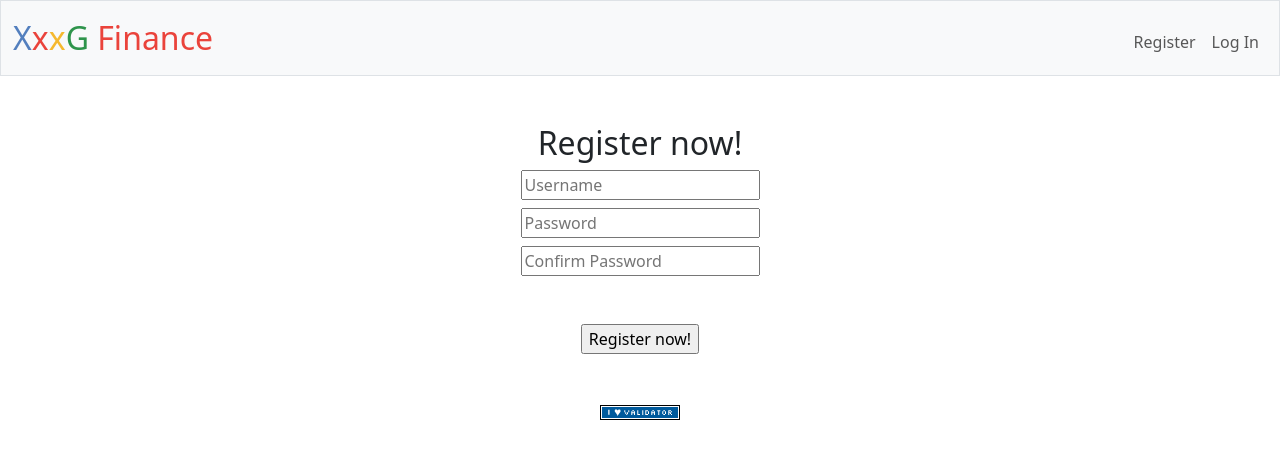
After one commit to Gaozhancheng/finance, a Flask app: template templates/register.html in a window 1280 px wide. The commit adds this page. Shown: the top 459 px of the page. Run offline with Flask 3, Linux system fonts and the light colour scheme; the template is opened without the code that fills it, so the values that code supplies are empty; some libraries are stand-ins or nearby versions.

Commit message:
更新注册功能

```diff
--- a/app.py
+++ b/app.py
@@ -112,7 +112,34 @@ def quote():
 @app.route("/register", methods=["GET", "POST"])
 def register():
     """Register user"""
-    return apology("TODO")
+    if request.method == "POST":
+        username = request.form.get("username")
+        password = request.form.get("password")
+        confirmation = request.form.get("confirmation")
+        if not username:
+            return apology("No username")
+        if not password:
+            return apology("No password")
+        if password != confirmation:
+            return apology("Please confirm your password")
+        #去数据库里检查注册过了没
+        #密码->哈希值
+        #用.schema看到数据库里数据类型
+
+        #如果检查通过就插入数据库 并且说注册成功
+        #二编 因为数据库里写了“UNIQUE” 所以不用检查 可以直接插入 插入报错就证明已有数据
+        hash_password = generate_password_hash(password)
+        try:
+            db.execute(
+                "INSERT INTO users (username,hash) VALUES(?,?)",username,hash_password
+            )
+        except:
+            return apology("Username already exists")
+        return redirect("/login")
+
+
+    else:
+        return render_template("register.html")
 
 
 @app.route("/sell", methods=["GET", "POST"])
--- a/templates/layout.html
+++ b/templates/layout.html
@@ -16,7 +16,7 @@
 
         <link href="/static/styles.css" rel="stylesheet">
 
-        <title>C$50 Finance: {% block title %}{% endblock %}</title>
+        <title>GZC Finance: {% block title %}{% endblock %}</title>
 
     </head>
 
@@ -24,7 +24,7 @@
 
         <nav class="bg-light border navbar navbar-expand-md navbar-light">
             <div class="container-fluid">
-                <a class="navbar-brand" href="/"><span class="blue">C</span><span class="red">$</span><span class="yellow">5</span><span class="green">0</span> <span class="red">Finance</span></a>
+                <a class="navbar-brand" href="/"><span class="blue">X</span><span class="red">x</span><span class="yellow">x</span><span class="green">G</span> <span class="red">Finance</span></a>
                 <button aria-controls="navbar" aria-expanded="false" aria-label="Toggle navigation" class="navbar-toggler" data-bs-target="#navbar" data-bs-toggle="collapse" type="button">
                     <span class="navbar-toggler-icon"></span>
                 </button>
--- a/templates/login.html
+++ b/templates/login.html
@@ -6,10 +6,10 @@
 
 {% block main %}
     <form action="/login" method="post">
-        <div class="mb-3">
+        <div class="mb-2">
             <input autocomplete="off" autofocus class="form-control mx-auto w-auto" name="username" placeholder="Username" type="text">
         </div>
-        <div class="mb-3">
+        <div class="mb-5">
             <input class="form-control mx-auto w-auto" name="password" placeholder="Password" type="password">
         </div>
         <button class="btn btn-primary" type="submit">Log In</button>
--- /dev/null
+++ b/templates/register.html
@@ -0,0 +1,21 @@
+{% extends "layout.html" %}
+
+{% block title %}
+    Register
+{% endblock %}
+
+{% block main %}
+    <h2>Register now!</h2>
+    <form action="/register" method="post">
+        <div class="mb-2">
+            <input autocomplete="off" name="username" placeholder="Username" type="text" required>
+        </div>
+        <div class="mb-2">
+            <input autocomplete="off" name="password" placeholder="Password" type="text" required>
+        </div>
+        <div class="mb-5">
+            <input autocomplete="off" name="confirmation" placeholder="Confirm Password" type="text" required>
+        </div>
+            <span class="blue"><input type="submit" value="Register now!"></span>
+    </form>
+{% endblock %}
```
Also changed, not shown: README.md, finance.db.
